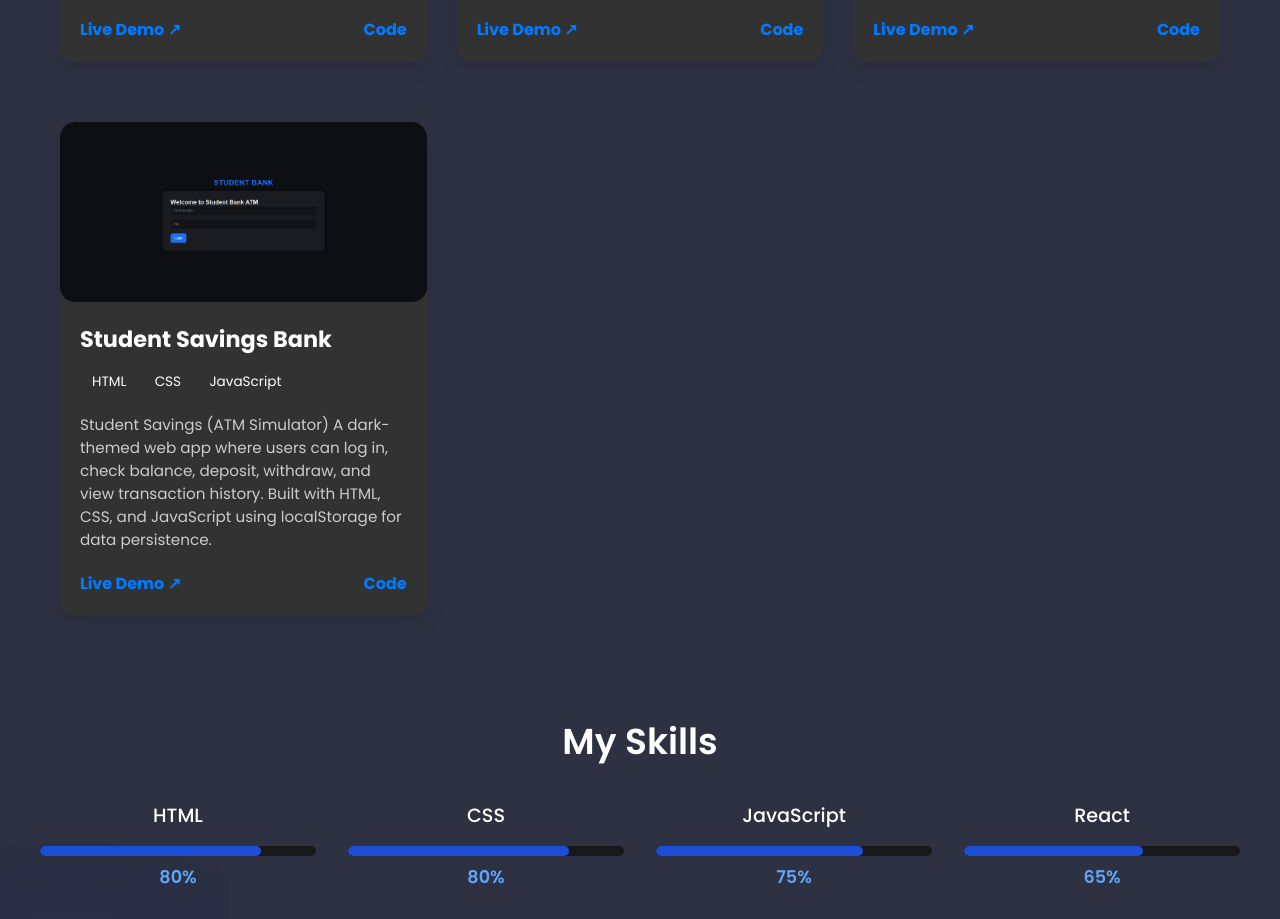
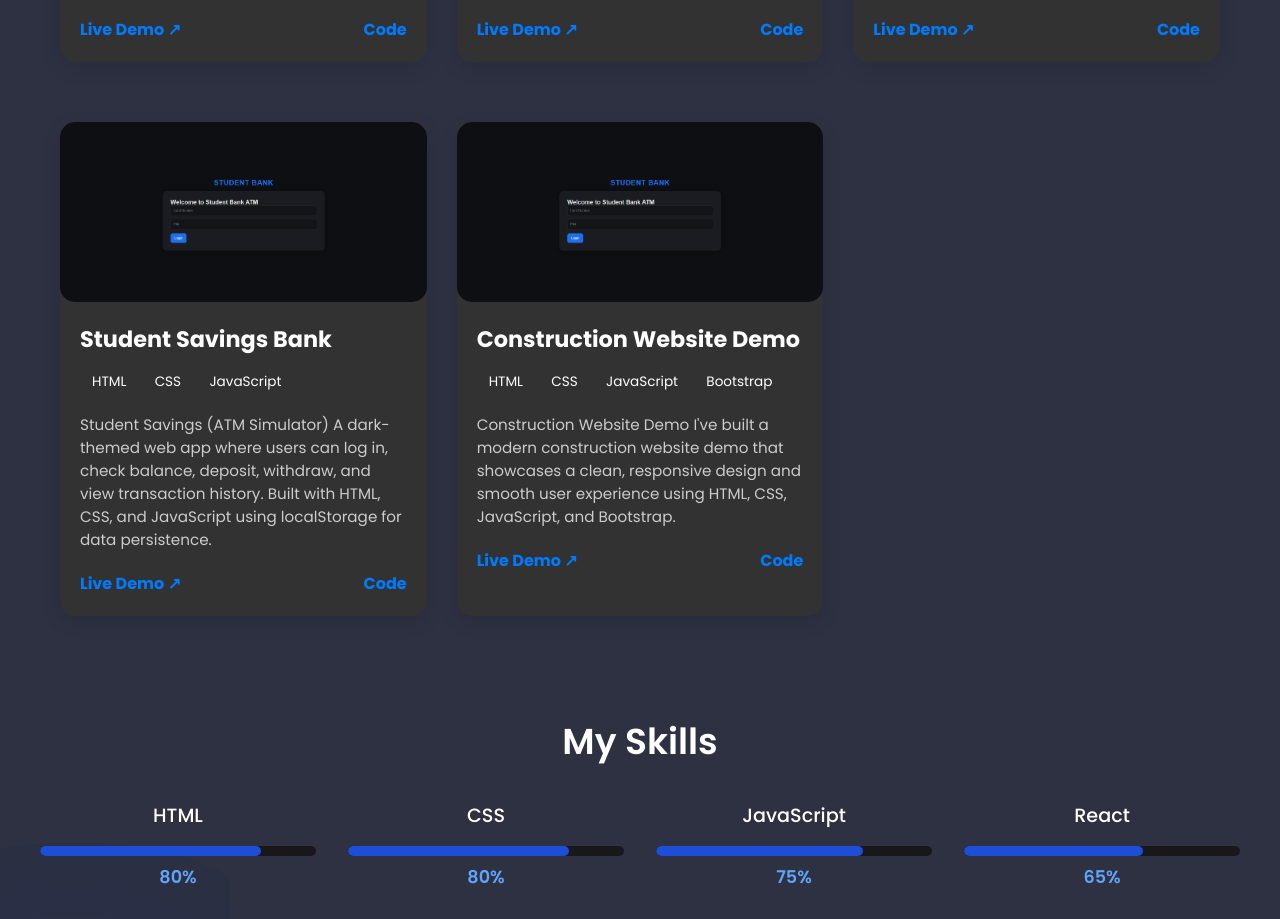
Before and after one commit to VuyoMakasana/Vuyo-s-Portfolio, a plain HTML site: page index.html in a window 1280 px wide. Shown: the part 2413-3332 px from the top of the page. Drawn offline with nearby package versions, Linux system fonts and the light colour scheme; no server answers.

Commit message:
added a new project

```diff
--- a/index.html
+++ b/index.html
@@ -246,6 +246,35 @@ Built with HTML, CSS, and JavaScript using localStorage for data persistence.
       </div>
     </div>
   </div>
+
+
+
+ <!-- Project 5 -->
+  <div class="project-grid">
+    <div class="project-card">
+      <img src="images/student savings online bank.png" alt="Wild-Beast Gym Website" class="project-img">
+      <div class="project-content">
+        <h3>Construction Website Demo</h3>
+        <div class="tags">
+          <span>HTML</span>
+          <span>CSS</span>
+          <span>JavaScript</span>
+          <span>Bootstrap</span>
+        </div>
+        <p>
+          Construction Website Demo
+
+ I've built a modern construction website demo that showcases a clean, responsive design and smooth user experience using HTML, CSS, JavaScript, and Bootstrap.
+        </p>
+        <div class="project-links">
+          <a href="https://jocular-mooncake-5b90e5.netlify.app/" target="_blank" rel="noopener">Live Demo ↗</a>
+          <a href="https://github.com/VuyoMakasana/construction-website.git" target="_blank" rel="noopener">Code</a>
+        </div>
+      </div>
+    </div>
+  </div>
+
+
 </section>
 
 <!-- skill section -->
```
Also changed, not shown: 1 other file.
